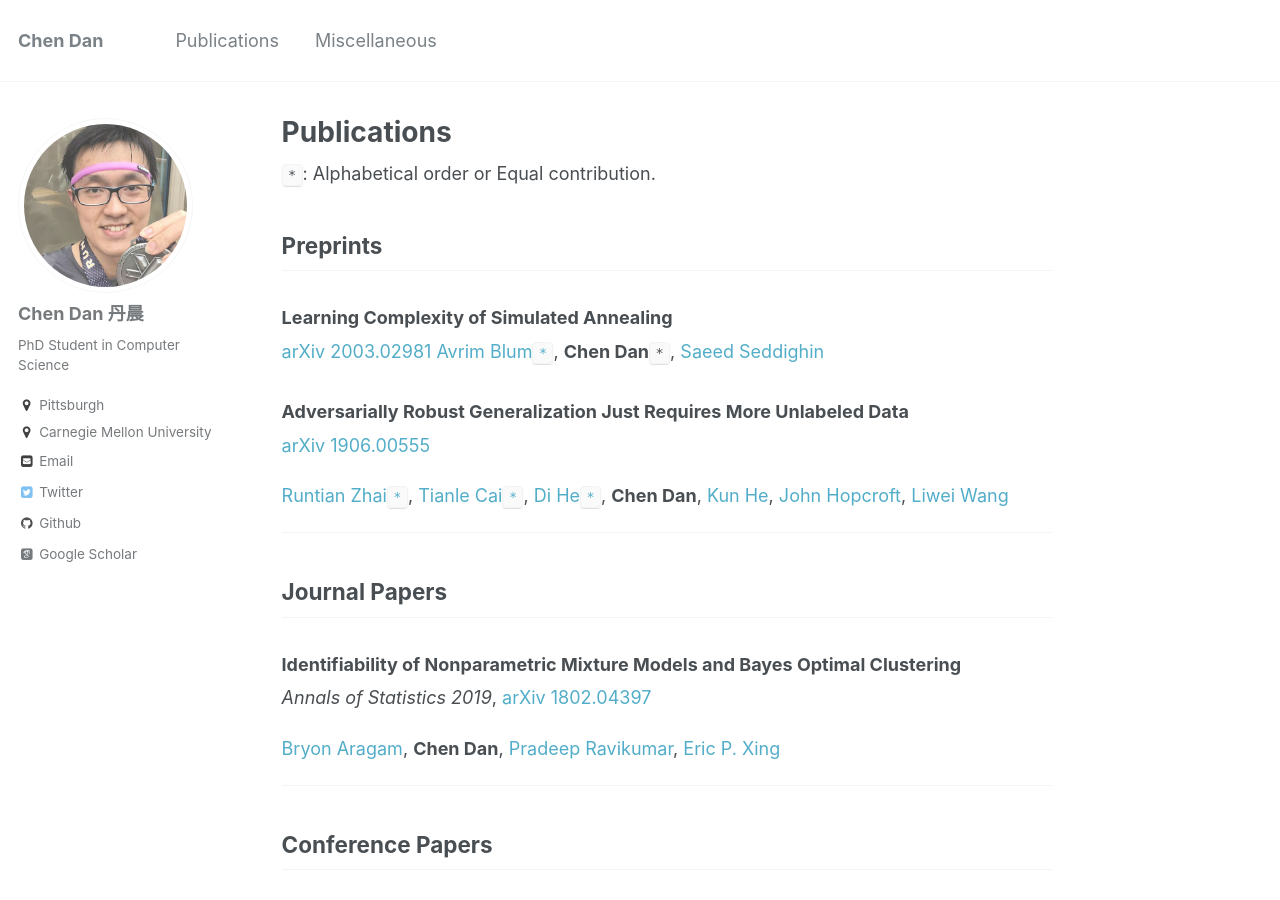
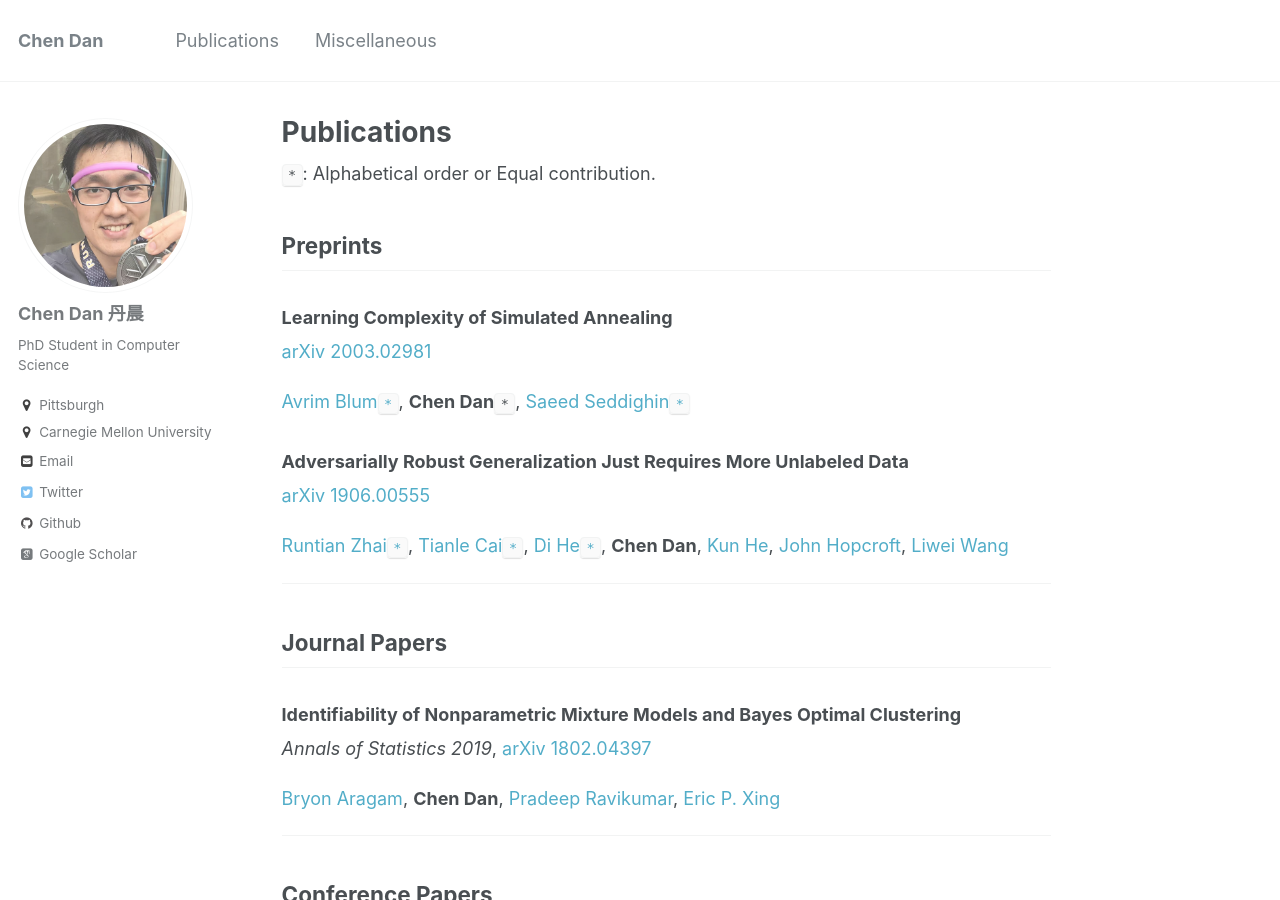
Before and after one commit to ChenDanCMU/chendancmu.github.io, a Jekyll site: the page built from _pages/publications.md, in a window 1280 px wide and 900 px high. Built offline with Jekyll 4.4.1, drawn with Linux system fonts in a browser that asks for light colours; some web fonts are replaced.

```diff
--- a/_pages/publications.md
+++ b/_pages/publications.md
@@ -10,7 +10,8 @@ author_profile: true
 ###  Learning Complexity of Simulated Annealing
 
 [arXiv 2003.02981](https://arxiv.org/abs/2003.02981)
-[Avrim Blum`*`](https://ttic.uchicago.edu/~avrim/), **Chen Dan**`*`, [Saeed Seddighin](https://sites.google.com/view/saeedrezaseddighin)
+
+[Avrim Blum`*`](https://ttic.uchicago.edu/~avrim/), **Chen Dan**`*`, [Saeed Seddighin`*`](https://sites.google.com/view/saeedrezaseddighin)
 
 
 ### Adversarially Robust Generalization Just Requires More Unlabeled Data
```
